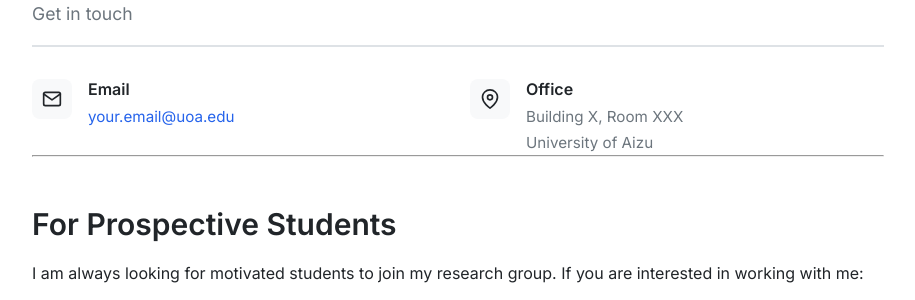
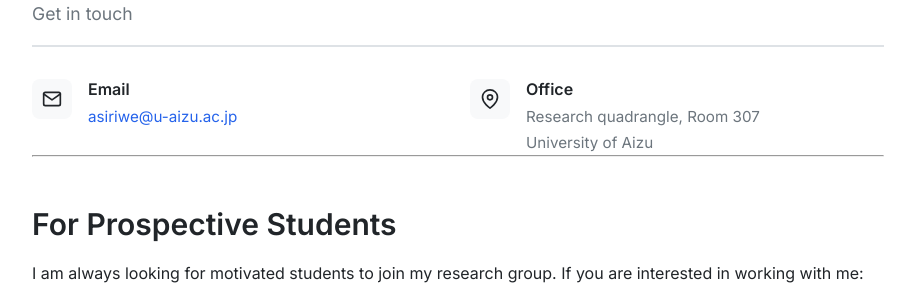
Before and after one commit to AsiriweLab/Asiriwe, a Jekyll site: the page built from contact.md, in a window 1280 px wide and 900 px high. Shown: the part 160-460 px from the top of the window, without its empty margins (182-1097 px from the left). Built offline with Jekyll 4.4.1, drawn with Linux system fonts in a browser that asks for light colours.

Commit message:
Update _config.yml

```diff
--- a/_config.yml
+++ b/_config.yml
@@ -10,8 +10,8 @@ author:
   title: Associate Professor
   department: Department of Computer Science
   university: University of Aizu
-  email: your.email@uoa.edu # Update this
-  office: "Building X, Room XXX" # Update this
+  email: asiriwe@u-aizu.ac.jp # Update this
+  office: "Research quadrangle, Room 307" # Update this
 
 # Research Areas
 research_areas:
```
